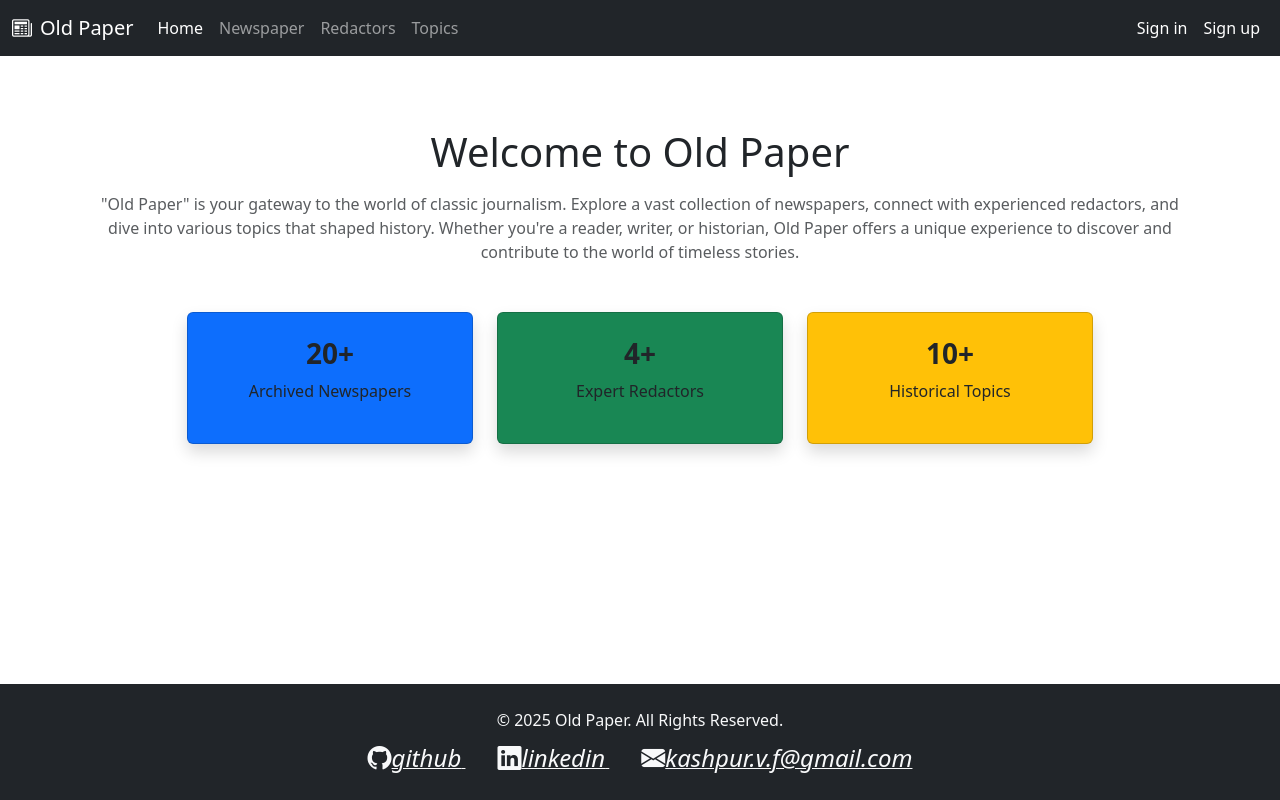
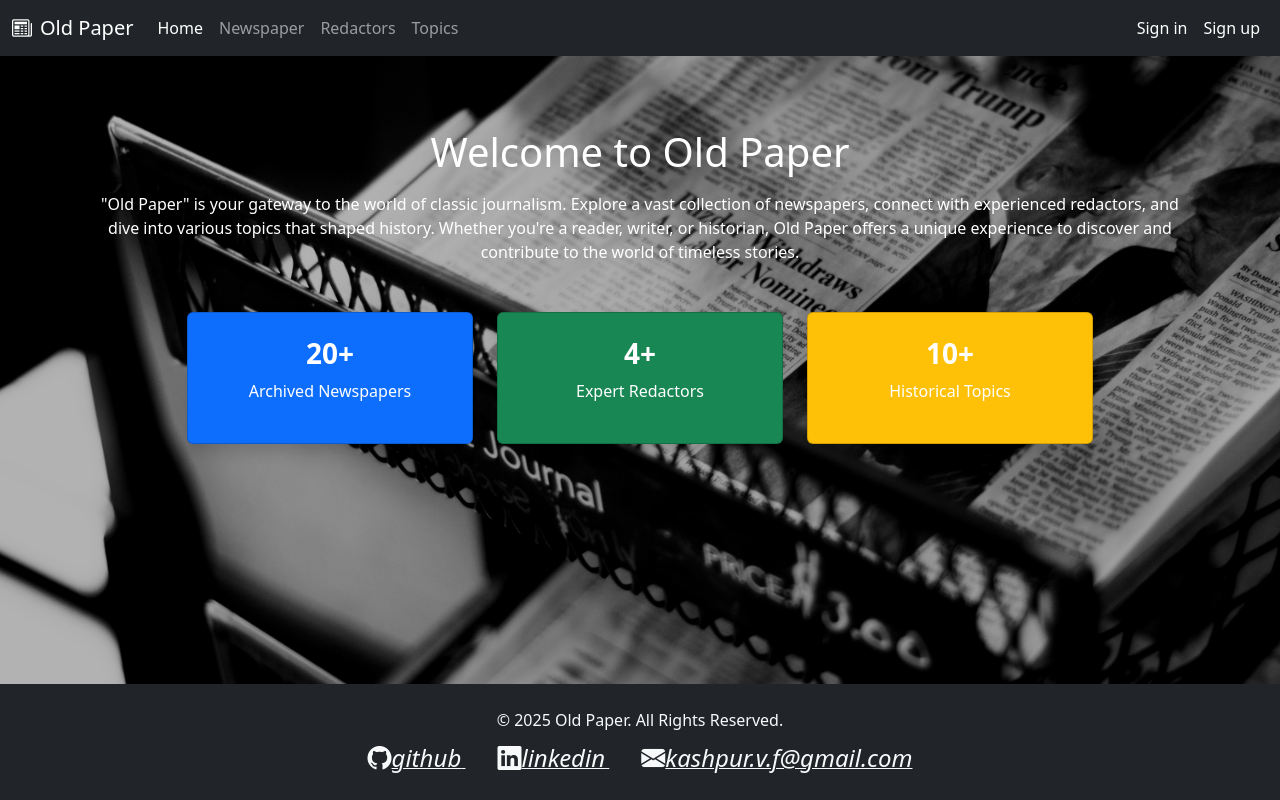
Before and after one commit to valerii-kashpur/Newspaper-agency, a Django app: page / in a window 1280 px wide. Run offline with Django 5.2, Linux system fonts and the light colour scheme; data comes from the database, SQL or seed files in the repository.

Commit message:
feat: styles

```diff
--- a/static/styles.css
+++ b/static/styles.css
@@ -1,9 +1,8 @@
 body {
-    /*background-image: url('../images/old-paper-background.jpg');*/
+    background: rgba(0, 0, 0, 0.3) url("./images/hero.jpg") no-repeat center center fixed;
     background-size: cover;
-    background-position: center;
-    background-repeat: no-repeat;
     min-height: 100vh;
+    background-blend-mode: darken;
 }
 
 .welcome-section {
--- a/templates/base.html
+++ b/templates/base.html
@@ -11,7 +11,7 @@
   <link rel="stylesheet"
         href="https://cdn.jsdelivr.net/npm/bootstrap-icons/font/bootstrap-icons.css">
   {% load static %}
-  <link href="{% static 'css/styles.css' %}" rel="stylesheet">
+  <link href="{% static 'styles.css' %}" rel="stylesheet">
   <title>Newspaper Agency</title>
 </head>
 <body class="d-flex flex-column vh-100">
--- a/templates/press/index.html
+++ b/templates/press/index.html
@@ -1,9 +1,9 @@
 {% extends "base.html" %}
 
 {% block content %}
-  <div class="container text-center">
-    <h1 class="mt-5">Welcome to Old Paper</h1>
-    <p class="mt-3 text-muted">
+  <div class="container text-center text-white">
+    <h1 class="mt-5 white">Welcome to Old Paper</h1>
+    <p class="mt-3 text-white">
       "Old Paper" is your gateway to the world of classic journalism.
       Explore a vast collection of newspapers, connect with experienced
       redactors,
@@ -13,25 +13,25 @@
       to discover and contribute to the world of timeless stories.
     </p>
 
-    <div class="row justify-content-center mt-5">
+    <div class="row justify-content-center mt-5 text-white">
       <div class="col-md-10">
-        <div class="row text-white">
+        <div class="row">
           <div class="col-md-4">
             <div class="card bg-primary text-center p-4 shadow">
-              <h3 class="fw-bold">{{ num_newspapers }}+</h3>
-              <p>Archived Newspapers</p>
+              <h3 class="fw-bold text-white">{{ num_newspapers }}+</h3>
+              <p class="text-white">Archived Newspapers</p>
             </div>
           </div>
           <div class="col-md-4">
             <div class="card bg-success text-center p-4 shadow">
-              <h3 class="fw-bold">{{ num_redactors }}+</h3>
-              <p>Expert Redactors</p>
+              <h3 class="fw-bold text-white">{{ num_redactors }}+</h3>
+              <p class="text-white">Expert Redactors</p>
             </div>
           </div>
           <div class="col-md-4">
             <div class="card bg-warning text-center p-4 shadow">
-              <h3 class="fw-bold">{{ num_topics }}+</h3>
-              <p>Historical Topics</p>
+              <h3 class="fw-bold text-white">{{ num_topics }}+</h3>
+              <p class="text-white">Historical Topics</p>
             </div>
           </div>
         </div>
--- a/templates/press/newspaper_detail.html
+++ b/templates/press/newspaper_detail.html
@@ -1,7 +1,7 @@
 {% extends "base.html" %}
 
 {% block content %}
-  <div class="container mt-5">
+  <div class="container bg-white mt-5">
     <div class="row">
 
       <div class="col-md-8">
--- a/templates/press/redactor_detail.html
+++ b/templates/press/redactor_detail.html
@@ -21,7 +21,8 @@
     </div>
 
     <div class="mt-5">
-      <h4><i class="bi bi-newspaper"></i> Newspapers</h4>
+      <h4 class="text-white"><i class="bi bi-newspaper text-white"></i>
+        Newspapers</h4>
       <div class="row">
         {% for newspaper in redactor.newspapers.all %}
           <div class="col-md-4 mb-4">
@@ -34,7 +35,7 @@
             </div>
           </div>
         {% empty %}
-          <p class="text-muted"><i class="bi bi-exclamation-circle"></i> No
+          <p class="text-white"><i class="bi bi-exclamation-circle"></i> No
             Newspapers!</p>
         {% endfor %}
       </div>
--- a/templates/press/redactor_list.html
+++ b/templates/press/redactor_list.html
@@ -1,7 +1,7 @@
 {% extends "base.html" %}
 {% block content %}
 
-  <h2>Redactors List</h2>
+  <h2 class="text-white">Redactors List</h2>
 
   {% if redactor_list %}
 
@@ -25,7 +25,7 @@
          class="btn btn-secondary">Reset</a>
     </form>
 
-    <table class="table table-striped">
+    <table class="table table-striped mt-2">
       <tr>
         <th class="ps-3">ID</th>
         <th>Username</th>
--- a/templates/registration/register.html
+++ b/templates/registration/register.html
@@ -2,6 +2,8 @@
 {% load crispy_forms_filters %}
 
 {% block content %}
+  <div class="container d-flex justify-content-center mt-5 mb-5">
+    <div class="w-50 p-4 border rounded bg-light shadow">
       <h2 class="text-center">Registration</h2>
       <form method="post" class="d-flex flex-column align-items-center"
             style="max-width: 400px; margin: 0 auto;" novalidate>
@@ -12,4 +14,6 @@
       </form>
       <p class="text-center">Already have an account?
         <a href="{% url 'login' %}">Sign in</a></p>
+    </div>
+  </div>
 {% endblock %}
```
Also changed, not shown: templates/press/newspaper_list.html (+8 -8 lines), templates/press/topic_list.html (+4 -3 lines), static/images/hero.jpg (added). Lines whose indentation alone changed are shown as unchanged.
